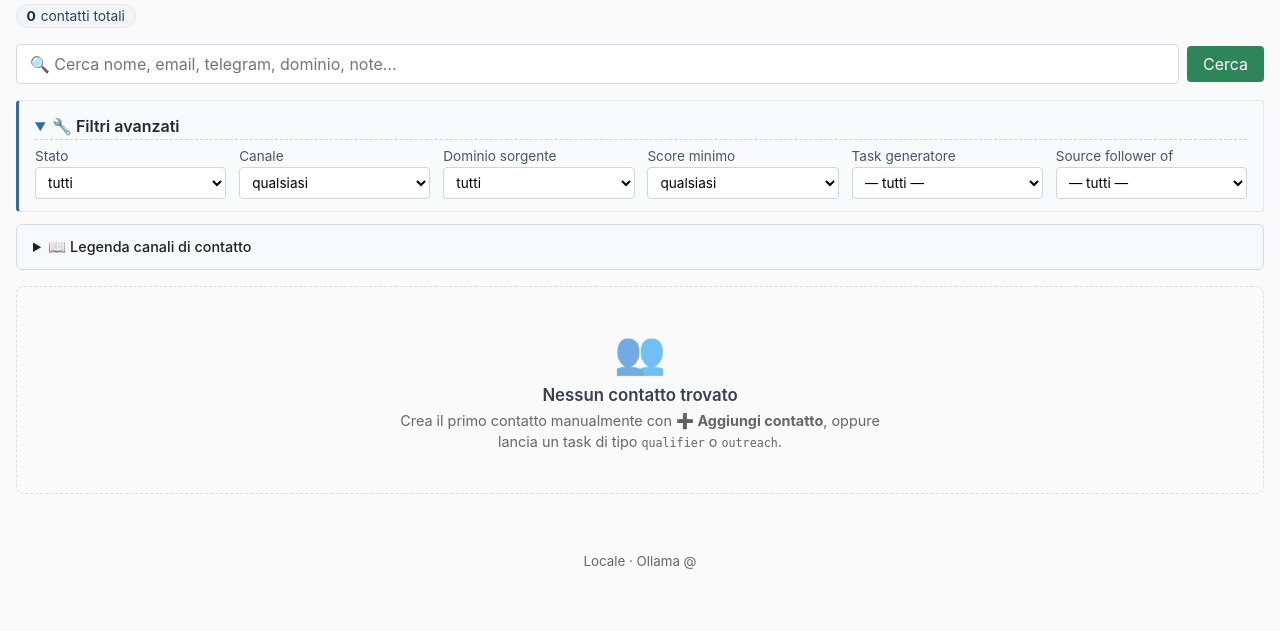
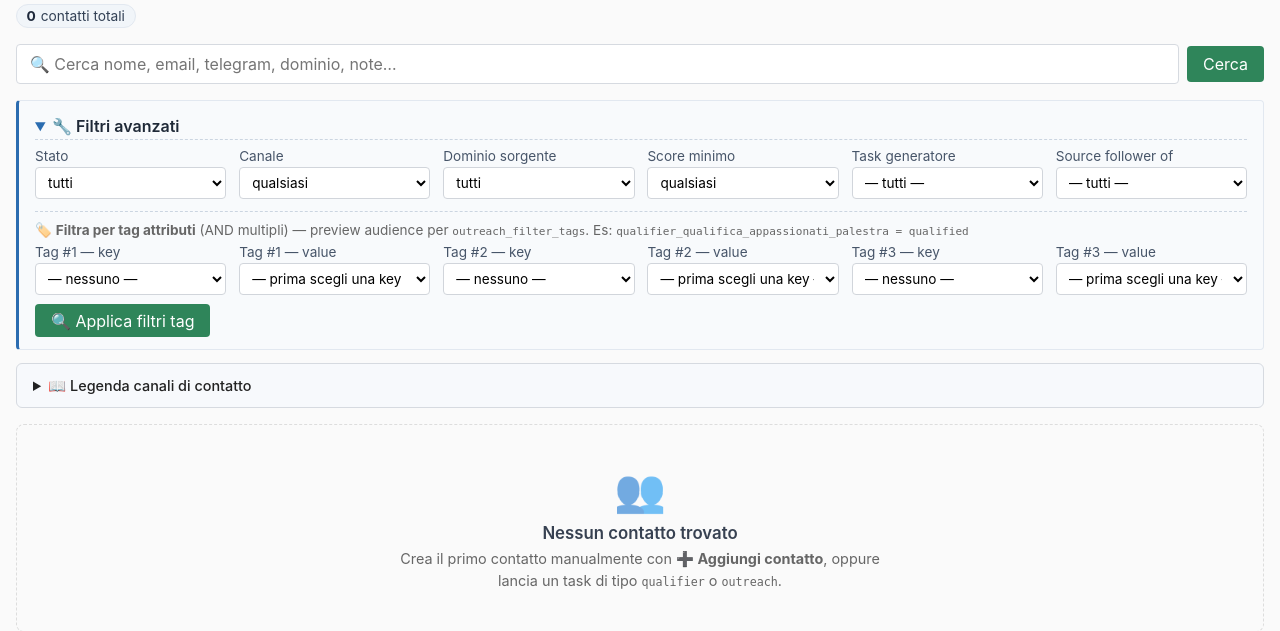
Before and after one commit to chiacchiof/Argos, a FastAPI app: page /inbox/contacts in a window 1280 px wide, after a click on "🔧 Filtri avanzati". Shown: the part 138-769 px from the top of the page. Before the commit the page ends 707 px from the top, so only its background shows below. Run offline with FastAPI, Linux system fonts and the light colour scheme; data that the repository does not hold is empty; some libraries are stand-ins or nearby versions.

Commit message:
Multi-qualifier: tag per task, preserva qualified; inbox filtri tag.
Salva decision/score in asset_tags per slug qualifier senza downgradare qualified globale. Inbox contatti: filtro AND multi-tag con snippet outreach_filter_tags.

Co-authored-by: Cursor <cursoragent@cursor.com>

```diff
--- a/app/routes/inbox.py
+++ b/app/routes/inbox.py
@@ -80,6 +80,15 @@ async def inbox_contacts(
     page = max(1, int(page or 1))
     offset = (page - 1) * per_page
 
+    # Multi-tag filter (parse tag_key__N / tag_value__N da query string, fino a 5 righe).
+    # Stesso pattern del task_form per `outreach_filter_tags` — preview audience.
+    contact_tag_filters: list[tuple[str, str]] = []
+    for i in range(1, 6):
+        k = (request.query_params.get(f"tag_key__{i}") or "").strip().lower()
+        v = (request.query_params.get(f"tag_value__{i}") or "").strip()
+        if k and v:
+            contact_tag_filters.append((k, v))
+
     total = db.count_contacts(
         status=status_clean,
         search=q_clean,
@@ -88,6 +97,7 @@ async def inbox_contacts(
         score_min=score_clean,
         source_task_id=task_id_clean,
         source_follower_of=follower_of_clean,
+        contact_tag_filters=contact_tag_filters or None,
     )
     total_pages = max(1, (total + per_page - 1) // per_page)
     if page > total_pages:
@@ -102,6 +112,7 @@ async def inbox_contacts(
         score_min=score_clean,
         source_task_id=task_id_clean,
         source_follower_of=follower_of_clean,
+        contact_tag_filters=contact_tag_filters or None,
         limit=per_page,
         offset=offset,
     )
@@ -110,18 +121,24 @@ async def inbox_contacts(
     available_domains = db.list_contact_source_domains(limit=50)
     available_source_tasks = db.list_distinct_contact_source_tasks()
     available_follower_of = db.list_distinct_source_follower_of()
+    # Tag keys disponibili per i dropdown multi-tag (escluso `source_follower_of`,
+    # gestito dal suo filtro dedicato sopra).
+    available_tag_keys = db.list_distinct_tag_keys_for_contacts()
 
     # Querystring base (preserva filtri attivi nei link di paginazione)
     from urllib.parse import urlencode
-    qs_dict = {}
-    if status_clean: qs_dict["status"] = status_clean
-    if q_clean: qs_dict["q"] = q_clean
-    if channel_clean: qs_dict["channel"] = channel_clean
-    if domain_clean: qs_dict["source_domain"] = domain_clean
-    if score_clean is not None: qs_dict["score_min"] = score_clean
-    if task_id_clean is not None: qs_dict["source_task_id"] = task_id_clean
-    if follower_of_clean: qs_dict["source_follower_of"] = follower_of_clean
-    if per_page != _CONTACTS_PAGE_SIZE: qs_dict["per_page"] = per_page
+    qs_dict: list[tuple[str, str | int]] = []
+    if status_clean: qs_dict.append(("status", status_clean))
+    if q_clean: qs_dict.append(("q", q_clean))
+    if channel_clean: qs_dict.append(("channel", channel_clean))
+    if domain_clean: qs_dict.append(("source_domain", domain_clean))
+    if score_clean is not None: qs_dict.append(("score_min", score_clean))
+    if task_id_clean is not None: qs_dict.append(("source_task_id", task_id_clean))
+    if follower_of_clean: qs_dict.append(("source_follower_of", follower_of_clean))
+    for i, (k, v) in enumerate(contact_tag_filters, start=1):
+        qs_dict.append((f"tag_key__{i}", k))
+        qs_dict.append((f"tag_value__{i}", v))
+    if per_page != _CONTACTS_PAGE_SIZE: qs_dict.append(("per_page", per_page))
     qs_base = urlencode(qs_dict)
 
     return templates.TemplateResponse(
@@ -136,9 +153,11 @@ async def inbox_contacts(
             "filter_score_min": score_clean if score_clean is not None else "",
             "filter_source_task_id": task_id_clean if task_id_clean is not None else "",
             "filter_source_follower_of": follower_of_clean or "",
+            "contact_tag_filters": contact_tag_filters,
             "available_domains": available_domains,
             "available_source_tasks": available_source_tasks,
             "available_follower_of": available_follower_of,
+            "available_tag_keys": available_tag_keys,
             "page": page,
             "per_page": per_page,
             "total": total,
--- a/app/templates/inbox_contacts.html
+++ b/app/templates/inbox_contacts.html
@@ -2,7 +2,7 @@
 {% block title %}Contatti — AgentScraper{% endblock %}
 {% block main_class %}wide{% endblock %}
 {% block content %}
-{% set has_filters = filter_q or filter_channel or filter_source_domain or filter_score_min != '' or filter_source_task_id != '' or filter_source_follower_of %}
+{% set has_filters = filter_q or filter_channel or filter_source_domain or filter_score_min != '' or filter_source_task_id != '' or filter_source_follower_of or (contact_tag_filters and contact_tag_filters|length > 0) %}
 <section>
   <div class="page-header">
     <div>
@@ -27,7 +27,27 @@
     {% if filter_source_domain %}<span class="stats-pill stats-pill-active">dominio: <strong>{{ filter_source_domain }}</strong></span>{% endif %}
     {% if filter_score_min != '' %}<span class="stats-pill stats-pill-active">score ≥ <strong>{{ filter_score_min }}</strong></span>{% endif %}
     {% if filter_source_follower_of %}<span class="stats-pill stats-pill-active">follower di <strong>{{ filter_source_follower_of }}</strong></span>{% endif %}
+    {% for tk, tv in (contact_tag_filters or []) %}
+      <span class="stats-pill stats-pill-active" title="Filtro tag (riusabile in outreach_filter_tags)">
+        🏷️ <strong>{{ tk }}</strong> = {{ tv }}
+      </span>
+    {% endfor %}
   </div>
+
+  {% if contact_tag_filters and contact_tag_filters|length > 0 %}
+  {# Snippet pronto per copy-paste in outreach_filter_tags #}
+  <details class="panel-card" style="margin:0.5rem 0;background:#eff6ff;border-color:#bfdbfe">
+    <summary style="cursor:pointer"><strong>📋 Snippet outreach_filter_tags</strong> <span class="muted small">(usa questi tag in un task outreach per contattare esattamente questi {{ total }} contatti)</span></summary>
+    <pre style="background:#fff;padding:0.5rem 0.7rem;border:1px solid #d1d5db;border-radius:4px;font-size:0.85rem;margin:0.5rem 0;white-space:pre-wrap">outreach_filter_tags = [
+{%- for tk, tv in contact_tag_filters %}
+  {"key": "{{ tk }}", "value": "{{ tv }}"}{% if not loop.last %},{% endif %}
+{%- endfor %}
+]</pre>
+    <p class="muted small" style="margin:0.3rem 0 0 0">
+      In <a href="/tasks/new">nuovo task</a> outreach: sezione "📤 Filtra contatti destinatari" → aggiungi le coppie key/value mostrate sopra.
+    </p>
+  </details>
+  {% endif %}
 
   {# Search bar + filtri avanzati #}
   <form method="get" class="contacts-search">
@@ -109,6 +129,48 @@
             {% endfor %}
           </select>
         </label>
+      </div>
+
+      {# Multi-tag filter: stesso pattern di outreach_filter_tags in task_form. #}
+      {# Anteprima audience: i contatti mostrati sono quelli che riceverebbero un outreach con questi tag. #}
+      <div style="margin-top:0.8rem;padding-top:0.6rem;border-top:1px dashed #cbd5e1">
+        <p class="muted small" style="margin:0 0 0.4rem 0">
+          🏷️ <strong>Filtra per tag attributi</strong> (AND multipli) — preview audience per <code>outreach_filter_tags</code>.
+          Es: <code>qualifier_qualifica_appassionati_palestra = qualified</code>
+        </p>
+        <div class="filter-grid">
+          {% for slot in range(1, 4) %}
+            {% set existing = contact_tag_filters[slot-1] if contact_tag_filters and (contact_tag_filters|length) >= slot else None %}
+            {% set ek = existing[0] if existing else '' %}
+            {% set ev = existing[1] if existing else '' %}
+            <label>Tag #{{ slot }} — key
+              <select name="tag_key__{{ slot }}"
+                      hx-get="/assets/tag_values"
+                      hx-trigger="change"
+                      hx-target="#tag_value_slot_{{ slot }}"
+                      hx-include="this"
+                      hx-vals='{"key": ""}'
+                      onchange="this.setAttribute('hx-vals', JSON.stringify({key: this.value}));">
+                <option value="">— nessuno —</option>
+                {% for tk in (available_tag_keys or []) %}
+                  <option value="{{ tk.key }}" {% if tk.key == ek %}selected{% endif %}>{{ tk.key }} ({{ tk.count }})</option>
+                {% endfor %}
+              </select>
+            </label>
+            <label>Tag #{{ slot }} — value
+              <select name="tag_value__{{ slot }}" id="tag_value_slot_{{ slot }}">
+                {% if ek and ev %}
+                  <option value="{{ ev }}" selected>{{ ev }}</option>
+                {% else %}
+                  <option value="">— prima scegli una key —</option>
+                {% endif %}
+              </select>
+            </label>
+          {% endfor %}
+        </div>
+        <div class="filter-actions">
+          <button type="submit" class="btn-primary">🔍 Applica filtri tag</button>
+        </div>
       </div>
     </form>
   </details>
```
Also changed, not shown: app/agent/runner_qualifier.py (+24 -0 lines), app/db.py (+55 -13 lines).
